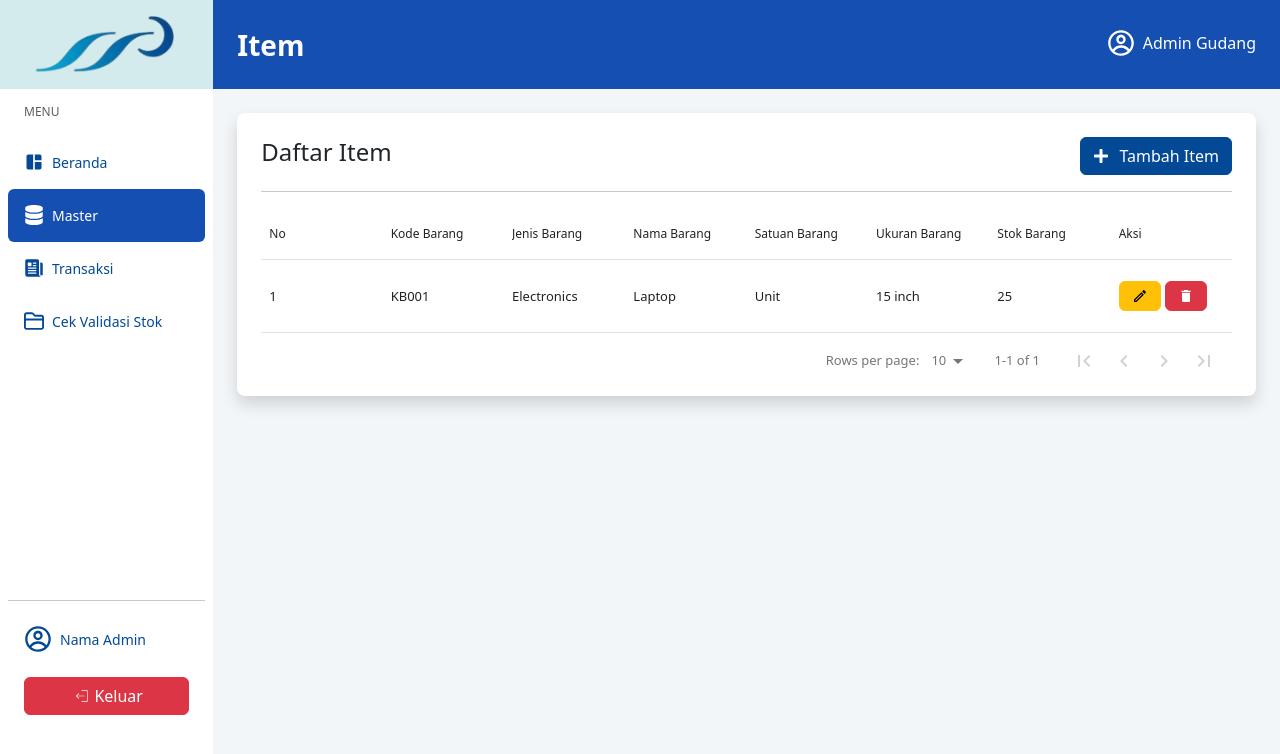
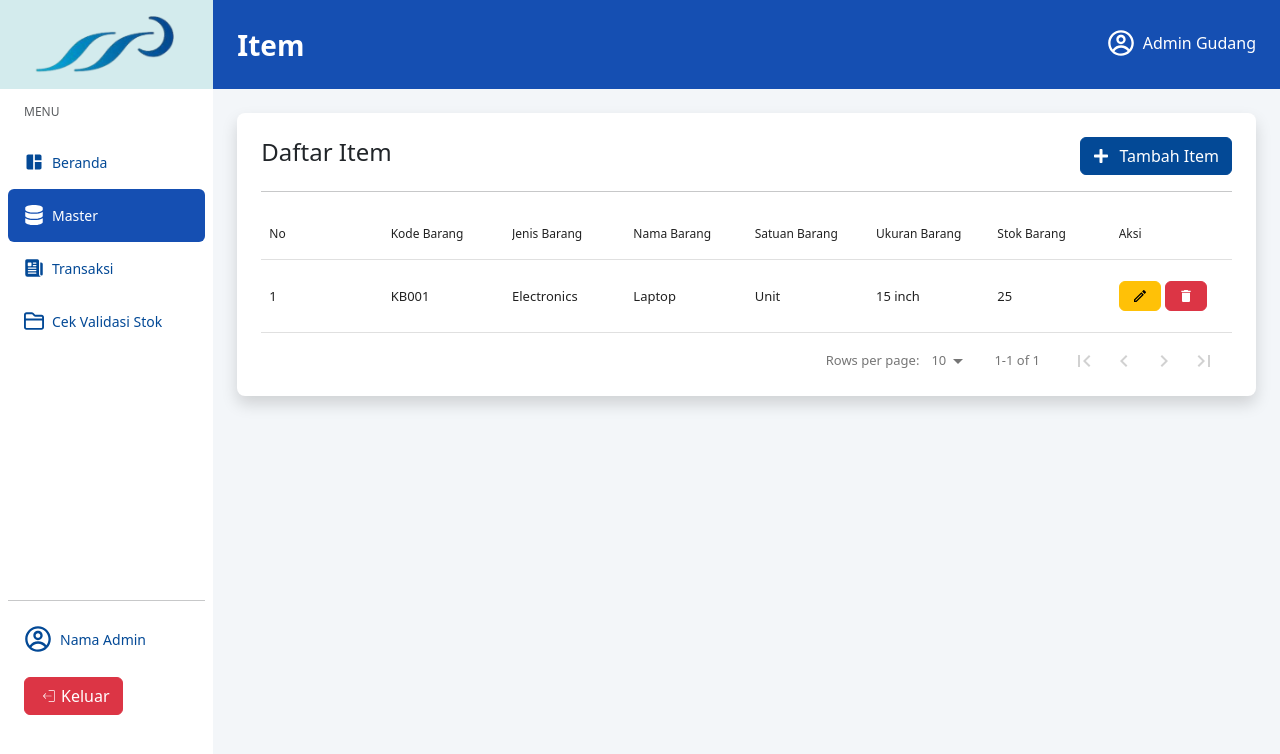
Before and after one commit to yazidhq/samudra-warehouse, a React (Vite) app: page /barang in a window 1280 px wide. Shown: the top 754 px of the page. Built offline with nearby package versions, Linux system fonts and the light colour scheme.

Commit message:
update: routing

```diff
--- a/src/components/templates/Navbar.jsx
+++ b/src/components/templates/Navbar.jsx
@@ -142,10 +142,12 @@ const Navbar = ({ children, title }) => {
                   <li className="nav-item">
                     <div className="mx-3 my-3">
                       <div className="d-grid gap-2">
-                        <Button color={"danger"}>
-                          <CiLogout className="mb-1 mx-1" />
-                          Keluar
-                        </Button>
+                        <Link to={"/login"}>
+                          <Button color={"danger"}>
+                            <CiLogout className="mb-1 mx-1" />
+                            Keluar
+                          </Button>
+                        </Link>
                       </div>
                     </div>
                   </li>
--- a/src/pages/auth/LoginPage.jsx
+++ b/src/pages/auth/LoginPage.jsx
@@ -1,3 +1,4 @@
+import { Link } from "react-router-dom";
 import Button from "../../components/Button";
 import Image from "../../components/Image";
 
@@ -47,9 +48,11 @@ const LoginPage = () => {
               <input type="password" className="form-control" id="password" />
             </div>
 
-            <div className="d-grid gap-2 pb-3 mt-4">
-              <Button color={"primary"}>Masuk</Button>
-            </div>
+            <Link to={"/"}>
+              <div className="d-grid gap-2 pb-3 mt-4">
+                <Button color={"primary"}>Masuk</Button>
+              </div>
+            </Link>
           </form>
         </div>
       </div>
```
